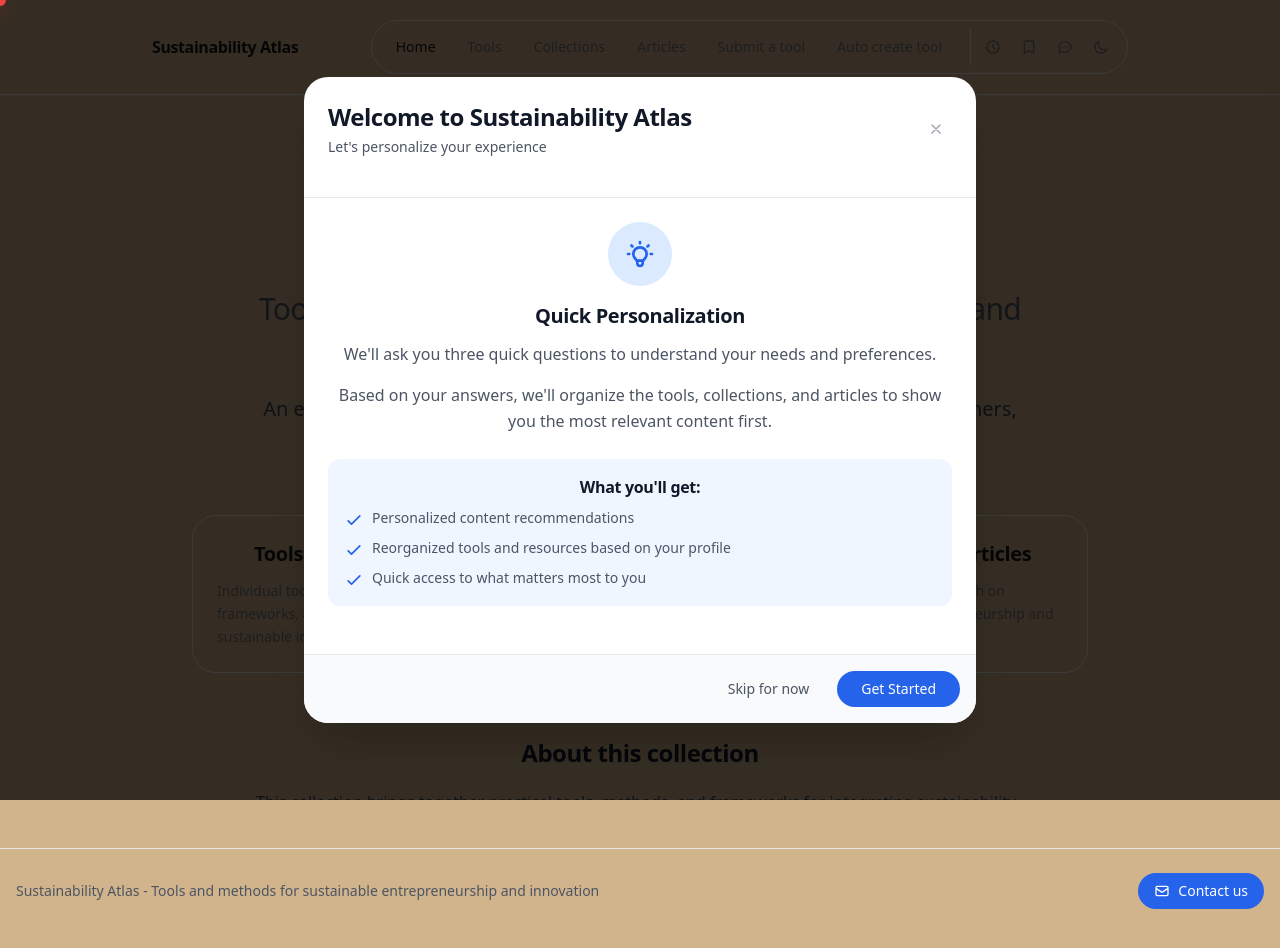
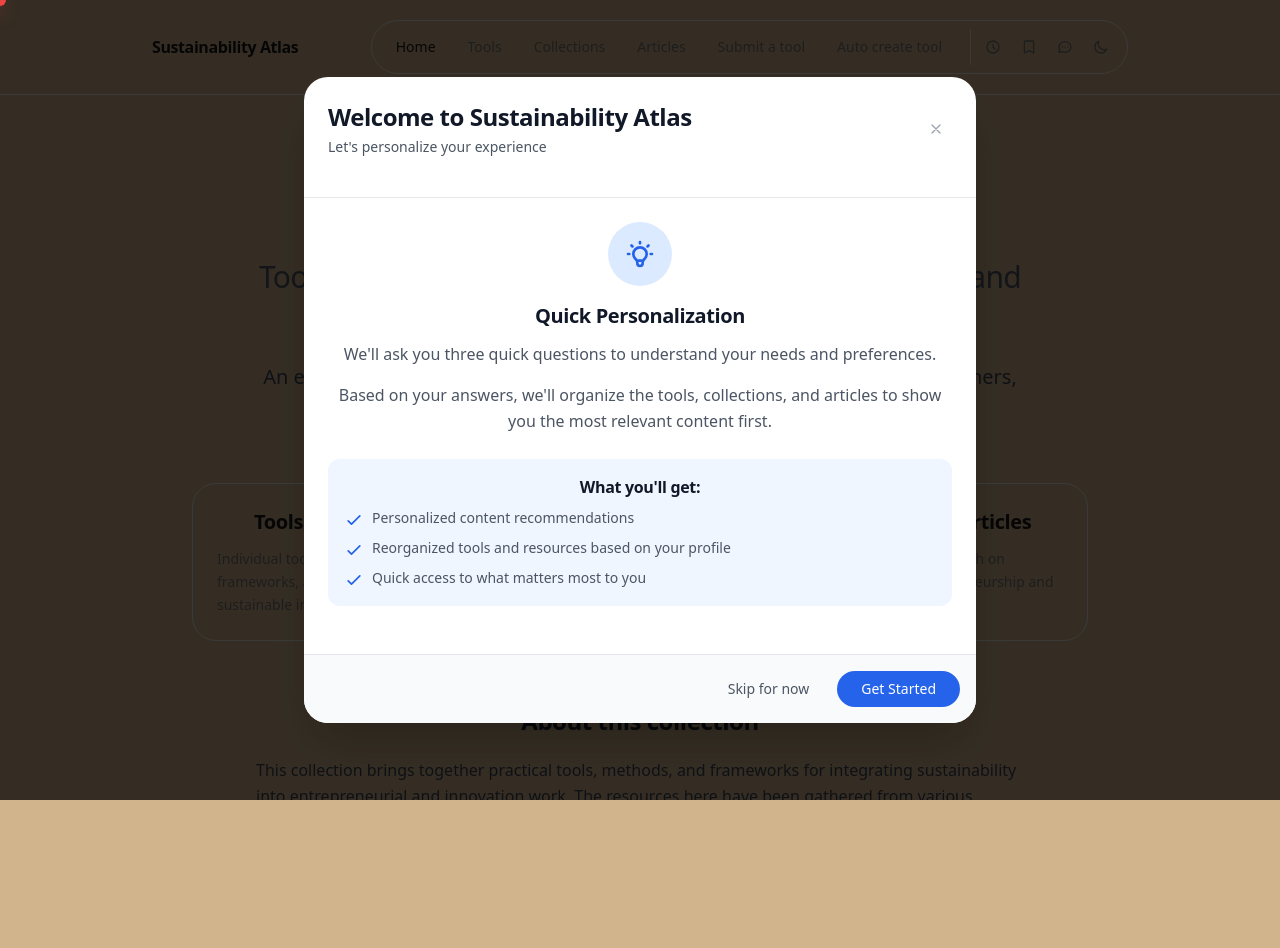
Before and after one commit to yashmanso/tools_v3, a Next.js app in the folder website/: page / in a window 1280 px wide. After the commit the page ends 800 px from the top, so only its background shows below. Built offline with nearby package versions, Linux system fonts and the light colour scheme.

Commit message:
Refactor layout structure for improved styling and user experience
- Update layout component to use full viewport height and prevent overflow for better visual consistency.
- Remove footer and main container styling to streamline the layout and enhance focus on core content.

```diff
--- a/website/app/layout.tsx
+++ b/website/app/layout.tsx
@@ -30,25 +30,13 @@
         <ThemeProvider>
           <PanelProvider>
             <TagModalProvider>
-              <div className="min-h-screen flex flex-col bg-[var(--bg-primary)]">
+              <div className="bg-[var(--bg-primary)]" style={{ height: '100vh', overflow: 'hidden' }}>
                 <HeaderWrapper />
                 <SlidingPanels allResources={allResources}>
-                  <main className="flex-1 container mx-auto px-4 py-8 max-w-6xl bg-[var(--bg-primary)]">
-                    {children}
-                  </main>
+                  {children}
                 </SlidingPanels>
                 <TagModal resources={allResources} />
                 <WelcomePopup allResources={allResources} />
-                <footer className="py-6 mt-12 bg-[var(--bg-primary)] border-t border-[var(--border)]">
-                  <div className="container mx-auto px-4">
-                    <div className="flex flex-col md:flex-row items-center justify-between gap-4 mb-4">
-                      <div className="text-sm text-gray-600 dark:text-gray-400">
-                        Sustainability Atlas - Tools and methods for sustainable entrepreneurship and innovation
-                      </div>
-                      <ContactForm />
-                    </div>
-                  </div>
-                </footer>
               </div>
             </TagModalProvider>
           </PanelProvider>
```
